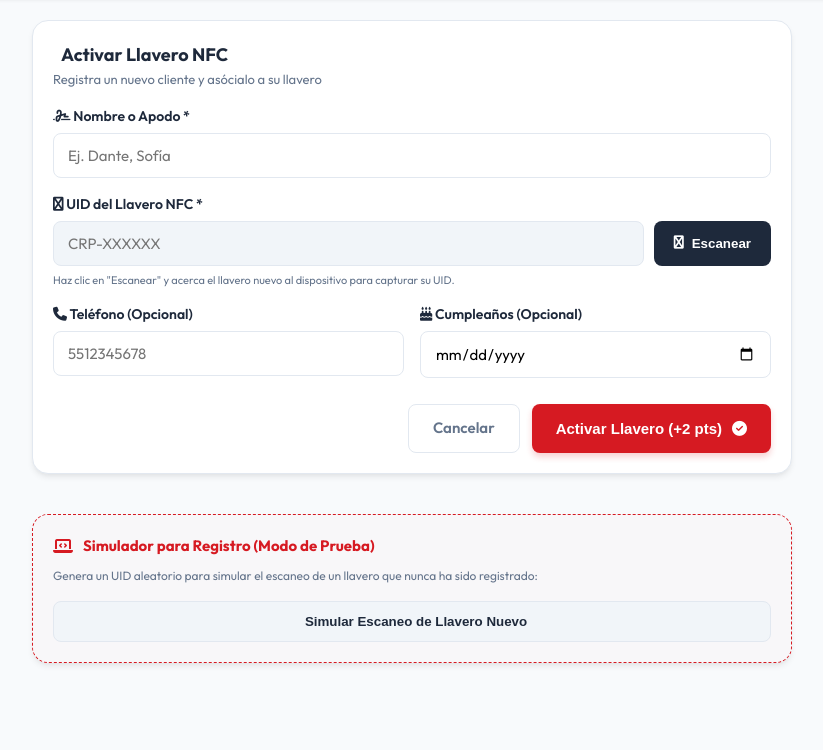
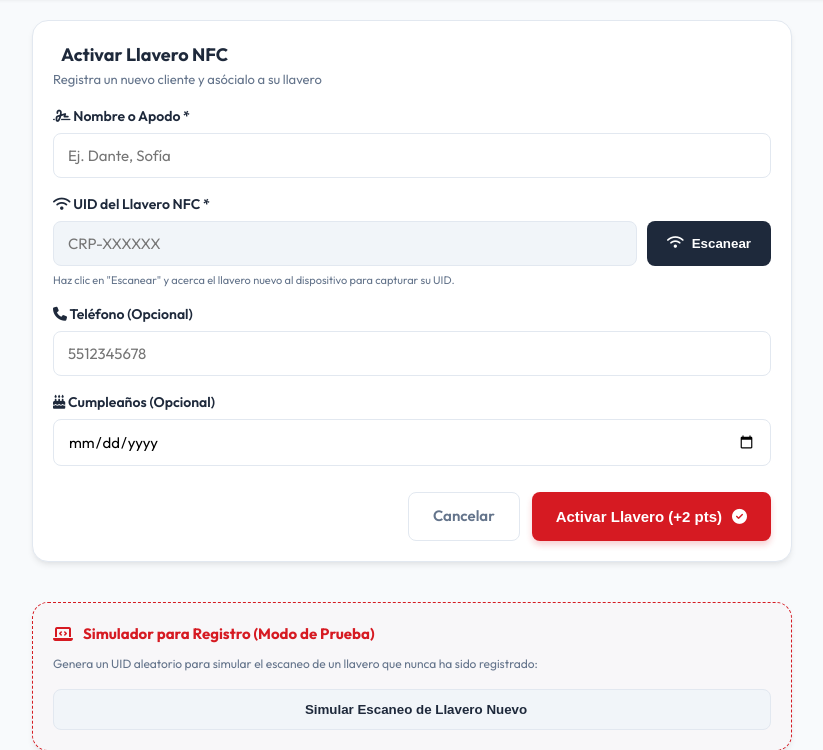
Before and after one commit to sschifu7-pixel/Cafe_Rodante, a Django app: page /cliente/registrar/ in a window 1280 px wide. Shown: the part 55-805 px from the top of the page, without its empty margins (228-1051 px from the left). Run offline with Django 5.2, Linux system fonts and the light colour scheme; the visitor is signed in with stand-in values (Sample User, id 1); some libraries are stand-ins or nearby versions.

Commit message:
UI: mover campo de Cumpleaños debajo de Telefono en formulario de registro NFC y corregir iconos

```diff
--- a/templates/recompensas/registrar_nfc.html
+++ b/templates/recompensas/registrar_nfc.html
@@ -18,26 +18,26 @@
             </div>
 
             <div class="form-group">
-                <label for="id_nfc_uid"><i class="fa-solid fa-nfc-symbol"></i> UID del Llavero NFC *</label>
+                <label for="id_nfc_uid"><i class="fa-solid fa-wifi"></i> UID del Llavero NFC *</label>
                 <div class="nfc-input-group">
                     <input type="text" name="nfc_uid" id="id_nfc_uid" placeholder="CRP-XXXXXX" required readonly value="{{ nfc_uid|default:'' }}">
                     <button type="button" class="btn-nfc-scan" id="btnNfcScanForm" onclick="startFormNfcScan()">
-                        <i class="fa-solid fa-nfc-symbol"></i> Escanear
+                        <i class="fa-solid fa-wifi"></i> Escanear
                     </button>
                 </div>
                 <span class="form-help-text" id="nfcFormHelpText">Haz clic en "Escanear" y acerca el llavero nuevo al dispositivo para capturar su UID.</span>
             </div>
 
-            <div class="form-row">
-                <div class="form-group col-6">
-                    <label for="id_telefono"><i class="fa-solid fa-phone"></i> Teléfono (Opcional)</label>
-                    <input type="tel" name="telefono" id="id_telefono" placeholder="5512345678" value="{{ telefono|default:'' }}">
-                </div>
-                <div class="form-group col-6">
-                    <label for="id_cumpleanos"><i class="fa-solid fa-cake-candles"></i> Cumpleaños (Opcional)</label>
-                    <input type="date" name="cumpleanos" id="id_cumpleanos" value="{{ cumpleanos|default:'' }}">
-                </div>
+            <div class="form-group">
+                <label for="id_telefono"><i class="fa-solid fa-phone"></i> Teléfono (Opcional)</label>
+                <input type="tel" name="telefono" id="id_telefono" placeholder="5512345678" value="{{ telefono|default:'' }}">
             </div>
+
+            <div class="form-group">
+                <label for="id_cumpleanos"><i class="fa-solid fa-cake-candles"></i> Cumpleaños (Opcional)</label>
+                <input type="date" name="cumpleanos" id="id_cumpleanos" value="{{ cumpleanos|default:'' }}">
+            </div>
+
 
             <div class="form-actions">
                 <a href="{% url 'home' %}" class="btn-outline">Cancelar</a>
@@ -99,7 +99,7 @@
 
                     // Reset button state
                     btn.disabled = false;
-                    btn.innerHTML = '<i class="fa-solid fa-nfc-symbol"></i> Escanear';
+                    btn.innerHTML = '<i class="fa-solid fa-wifi"></i> Escanear';
                     helpText.innerText = `Llavero detectado: ${formatUID}`;
                     helpText.style.color = "var(--success)";
 
@@ -111,7 +111,7 @@
 
                 ndef.onreadingerror = () => {
                     btn.disabled = false;
-                    btn.innerHTML = '<i class="fa-solid fa-nfc-symbol"></i> Escanear';
+                    btn.innerHTML = '<i class="fa-solid fa-wifi"></i> Escanear';
                     helpText.innerText = "Error en la lectura. Intenta de nuevo.";
                     helpText.style.color = "red";
                     showFlashMessage('Error al leer el tag NFC.', 'error');
@@ -119,14 +119,14 @@
             }).catch(error => {
                 console.error(error);
                 btn.disabled = false;
-                btn.innerHTML = '<i class="fa-solid fa-nfc-symbol"></i> Escanear';
+                btn.innerHTML = '<i class="fa-solid fa-wifi"></i> Escanear';
                 helpText.innerText = "Permisos NFC denegados o hardware inactivo.";
                 helpText.style.color = "red";
             });
         } catch(err) {
             console.error(err);
             btn.disabled = false;
-            btn.innerHTML = '<i class="fa-solid fa-nfc-symbol"></i> Escanear';
+            btn.innerHTML = '<i class="fa-solid fa-wifi"></i> Escanear';
         }
     }
 
```
